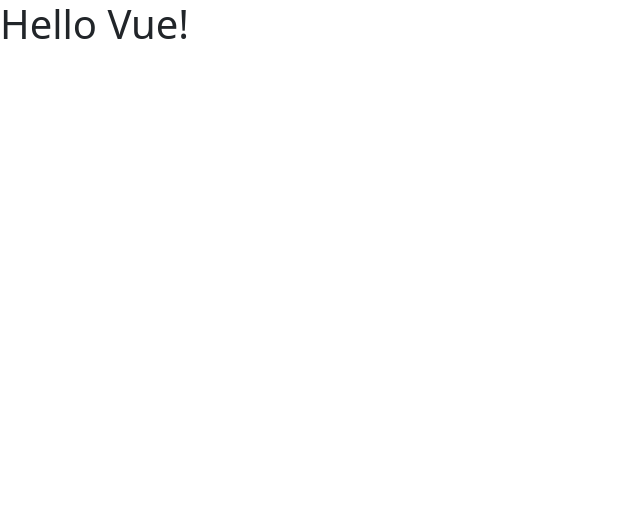
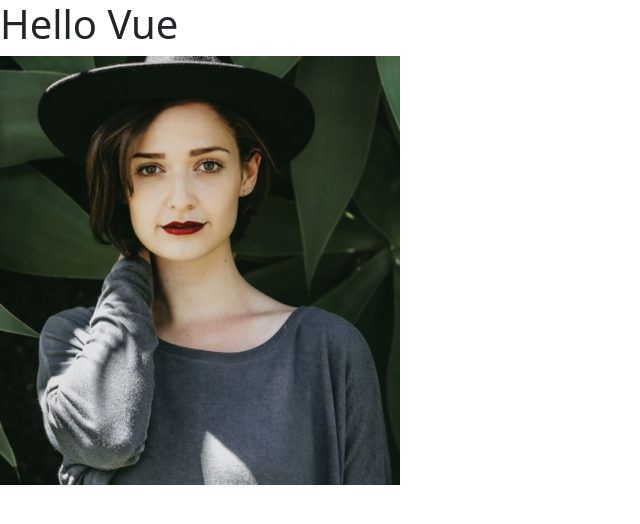
Before and after one commit to AngeloC89/vue-hello, a plain HTML site: page index.html in a window 1280 px wide. Shown: the whole page, without its empty margins (0-640 px from the left). Drawn offline with nearby package versions, Linux system fonts and the light colour scheme.

Commit message:
added image

```diff
--- a/index.html
+++ b/index.html
@@ -19,7 +19,9 @@
 <body>
 
     <div id="app">
-        <h1>{{ message }}</h1>
+        <div v-html="message"></div>
+
+        <img :src="image" :alt="alt">
 
     </div>
 
--- a/js/script.js
+++ b/js/script.js
@@ -6,7 +6,9 @@ const { createApp } = Vue
 createApp({
   data() {
     return {
-      message: 'Hello Vue!',
+      message: '<h1>Hello Vue</h1>',
+      image: '/img/1.jpg',
+      alt: 'Angela Carrol'
     }
   }
 
```
Also changed, not shown: img/1.jpg (added).
